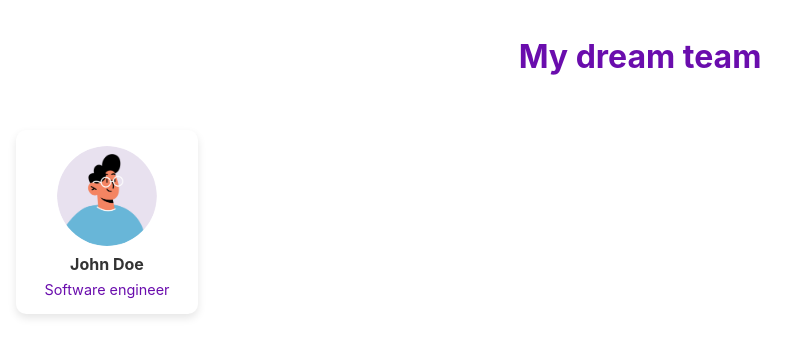
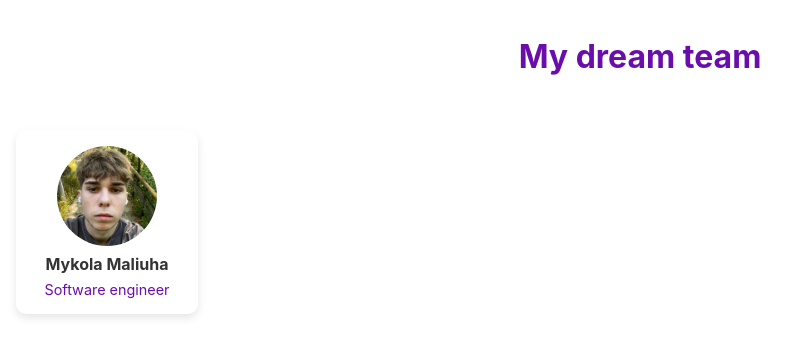
Before and after one commit to myd-adc/simple-landing-page, a React (Create React App) app: page / in a window 1280 px wide. Shown: the top 356 px of the page, without its empty margins (0-805 px from the left). Built offline with nearby package versions, Linux system fonts and the light colour scheme.

Commit message:
Add Mykola's account to main page

```diff
--- a/src/components/Body.js
+++ b/src/components/Body.js
@@ -4,9 +4,13 @@ const Body = () => {
   return (
     <main style={styles.body}>
       <div style={styles.card}>
-        <img src={"/avatar-default.png"} alt="John Doe" style={styles.photo} />
+        <img
+          src={process.env.PUBLIC_URL + '/Mykola_Maliuha.JPG'}
+          alt="Mykola Maliuha"
+          style={styles.photo}
+        />
         <div style={styles.textContainer}>
-          <h2 style={styles.name}>John Doe</h2>
+          <h2 style={styles.name}>Mykola Maliuha</h2>
           <p style={styles.position}>Software engineer</p>
         </div>
       </div>
```
Also changed, not shown: public/Mykola_Maliuha.JPG (added).
